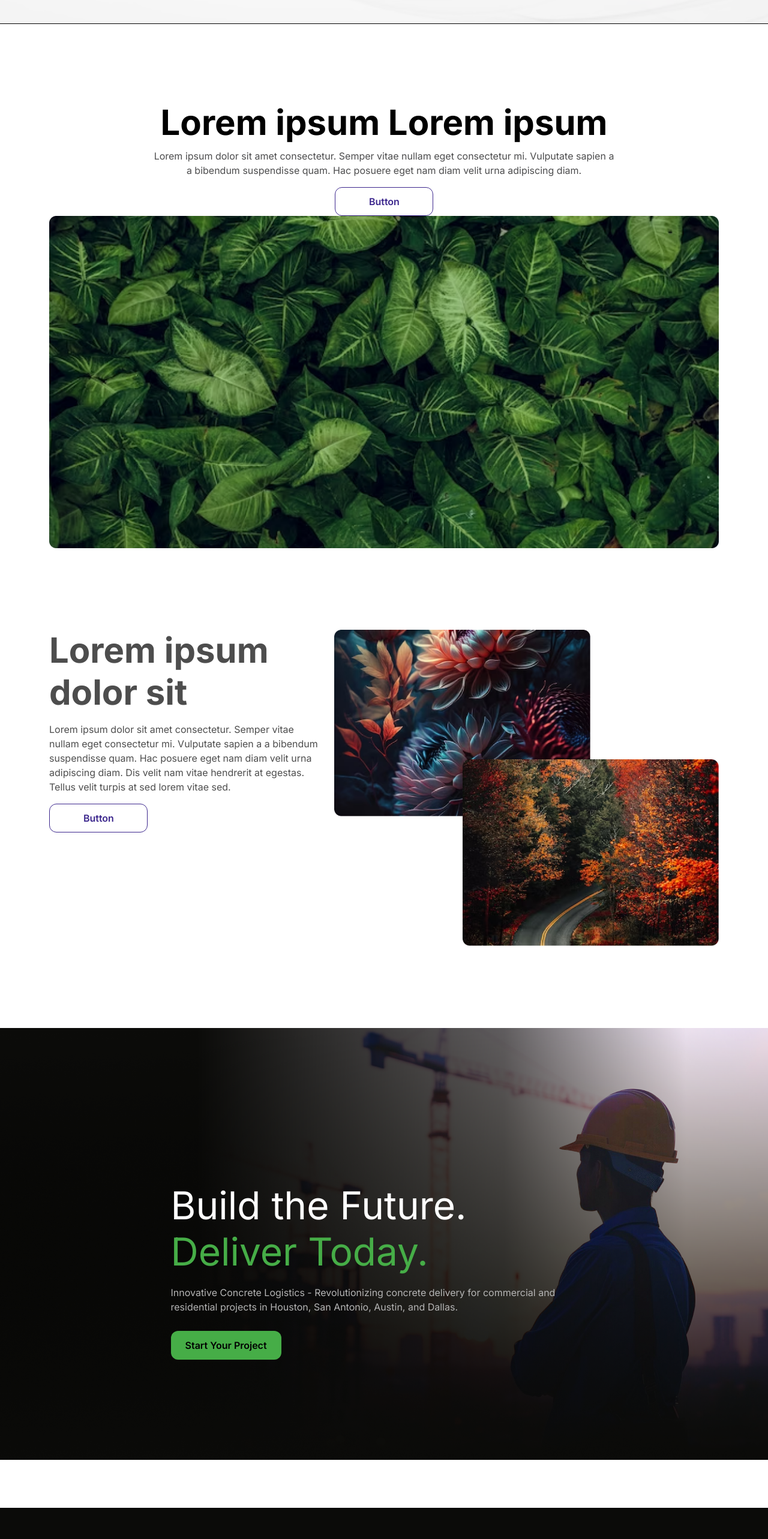
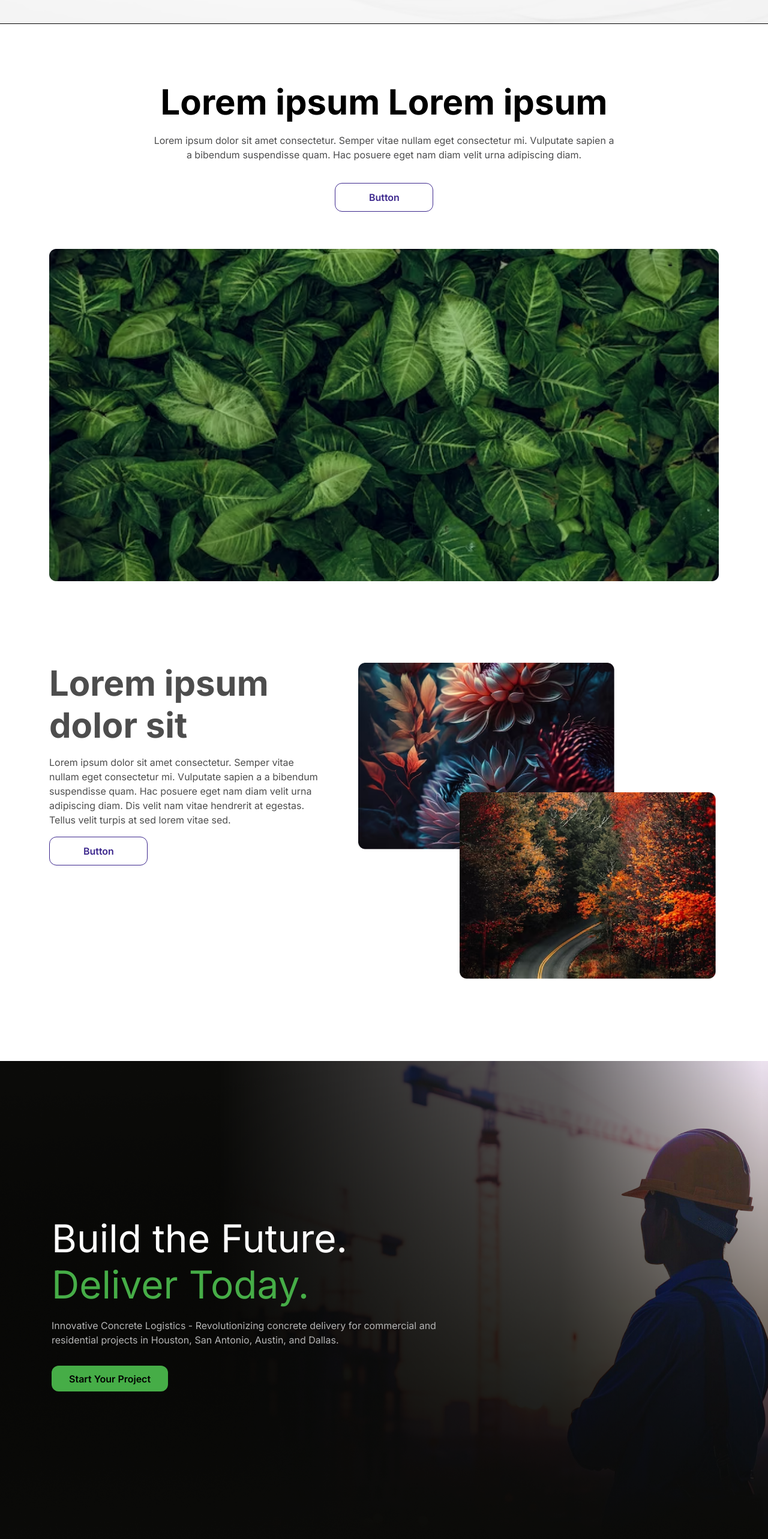
Before and after one commit to neharadialcode486/components-react-bootstrap, a React (Create React App) app: page / in a window 1280 px wide. Shown: the part 2360-4926 px from the top of the page at 60% size. Built offline with nearby package versions, Linux system fonts and the light colour scheme.

Commit message:
update done

```diff
--- a/src/App.css
+++ b/src/App.css
@@ -308,7 +308,6 @@
     line-height: 120%;
     font-size: 58px;
     color: black;
-    margin-top: 34px;
 }
 
 .hero-4-text-info {
@@ -319,6 +318,12 @@
     color: #4C4C4D;
     line-height: 150%;
     font-size: 16px;
+    margin-top: 16px;
+}
+
+.hero-4-btn {
+    margin-bottom: 62px;
+    margin-top: 19px;
 }
 
 .hero-leaves {
@@ -346,6 +351,15 @@
 
     .pt-md-72 {
         padding-top: 72px;
+    }
+
+    .hero-4-btn {
+        margin-bottom: 48px;
+        margin-top: 10px;
+    }
+
+    .hero-4-text-info p {
+        margin-top: 8px;
     }
 }
 
@@ -394,13 +408,14 @@
 .absolute-5-img {
     max-width: 427px;
     width: 100%;
-    right: 0%;
+    right: 7%;
     bottom: 0%;
 }
 
 .absolute-5-div {
     max-width: 665px;
     width: 100%;
+    transform: translateX(40px);
 }
 
 @media (max-width:992px) {
@@ -446,7 +461,7 @@
     background-image: url('../src/assets/images/png/hero-6-bg-img.png');
     background-repeat: no-repeat;
     background-size: cover;
-    background-size: 100%;
+    background-size: center;
 }
 
 .hero-6-content {
@@ -472,7 +487,7 @@
 }
 
 .hero-6-btn {
-    padding: 14px 24px;
+    padding: 11.5px 29px;
     background-color: #46AD47;
     color: black;
     border-radius: 12px;
@@ -541,7 +556,7 @@
 }
 
 .hero-7-btn {
-    padding: 14px 24px;
+    padding: 11.5px 29px;
     background-color: #46AD47;
     color: black;
     border-radius: 12px;
@@ -561,6 +576,11 @@
 .ellipse-img {
     bottom: 2%;
     left: 2%;
+}
+
+.vehical-img {
+    max-width: 788px;
+    width: 100%;
 }
 
 @media (max-width:992px) {
@@ -635,7 +655,7 @@
 }
 
 .hero-8-btn {
-    padding: 14px 24px;
+    padding: 11px 29px;
     background-color: #46AD47;
     color: black;
     border-radius: 12px;
@@ -705,40 +725,26 @@
 /*Hero 9 CSS*/
 
 
-@import url('https://fonts.googleapis.com/css2?family=Inter:ital,opsz,wght@0,14..32,100..900;1,14..32,100..900&display=swap');
-
-* {
-    font-family: "Inter", sans-serif;
-}
-
-.container {
-    max-width: 1140px;
-}
-
 .bg-light-black {
     background-color: #0B0D09;
 }
 
-/* Updated class name to hero-9-color-heading */
 .hero-9-color-heading {
     color: #03D79B;
 }
 
-/* Updated class name to text-9-info-div */
 .text-9-info-div {
     max-width: 333px;
 }
 
-/* Updated class name to hero-9-text-info */
 .hero-9-text-info {
     line-height: 150%;
     color: #B6B7B5;
     font-size: 16px;
 }
 
-/* Updated class name to hero-9-btn */
 .hero-9-btn {
-    padding: 18px 40px;
+    padding: 18px 45px;
     background-color: #46AD47;
     border-radius: 51px;
     max-height: 55px;
@@ -752,7 +758,6 @@
     box-shadow: #46AD47 0px 7px 29px 0px;
 }
 
-/* Updated class name to hero-9-heading */
 .hero-9-heading {
     line-height: 120%;
     font-size: 128px;
--- a/src/components/HeroFifth.jsx
+++ b/src/components/HeroFifth.jsx
@@ -20,7 +20,6 @@ const HeroSection = () => {
 
                     <div  className="col-12 col-lg-7 d-flex justify-content-center align-items-center min-h-527">
                         <div className="absolute-5-div h-100 position-relative">
-
                             {/* Flower image */}
                             <img src={Flower} alt="flower" className="flower-img" />
                             <img src={HeroFifthImg} alt="hero-5-2nd-img" className="absolute-5-img position-absolute" />
--- a/src/components/HeroFourth.jsx
+++ b/src/components/HeroFourth.jsx
@@ -6,7 +6,7 @@ const HeroSection = () => {
     <div className="min-vh-100 d-flex pt-96 pt-md-72 pt-sm-48 justify-content-center align-items-center">
       <div className="d-flex container flex-column justify-content-around align-items-center">
 
-        <h1 className="hero-4-heading fw-bold">Lorem ipsum Lorem ipsum</h1>
+        <h1 className="hero-4-heading mb-0 fw-bold">Lorem ipsum Lorem ipsum</h1>
 
         <div className="hero-4-text-info mx-auto">
 
@@ -15,9 +15,7 @@ const HeroSection = () => {
             bibendum suspendisse quam. Hac posuere eget nam diam velit urna adipiscing diam.
           </p>
         </div>
-
-
-        <button className='hero-btn fw-semibold'>
+        <button className='hero-btn hero-4-btn fw-semibold'>
           Button
         </button>
 
--- a/src/components/HeroSeventh.jsx
+++ b/src/components/HeroSeventh.jsx
@@ -23,9 +23,8 @@ const HeroSection = () => {
               Start Your Project
             </button>
           </div>
-
           <div>
-            <img className="pointer-event-none col-lg-6 vehical-img" src={Vehical} alt="Vehical-img" />
+            <img className="pointer-event-none  col-lg-6 vehical-img" src={Vehical} alt="Vehical-img" />
           </div>
         </div>
       </div>
--- a/src/components/HeroSixth.jsx
+++ b/src/components/HeroSixth.jsx
@@ -3,7 +3,7 @@ import React from 'react';
 const HeroSection = () => {
   return (
     <div className="hero-6-section min-vh-100 d-flex justify-content-center align-items-center">
-      <div className="px-3">
+      <div className="container px-3">
         <div className="hero-6-content">
           <h1 className="hero-6-heading fw-normal">
             Build the Future.
```
